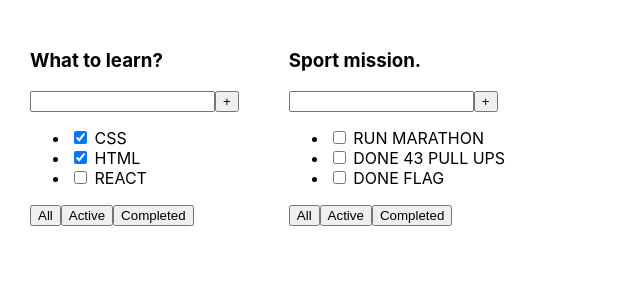
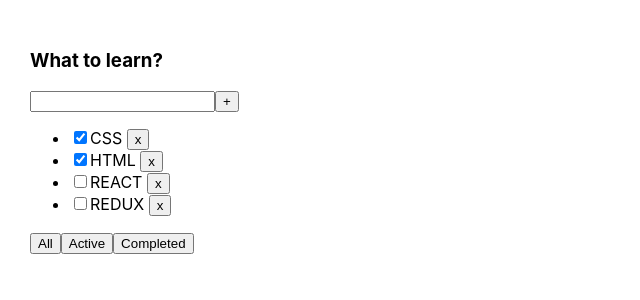
Before and after one commit to borec22/TODOLIST, a React (Create React App) app: page / in a window 1280 px wide. Shown: the top 300 px of the page, without its empty margins (0-640 px from the left). Built offline with nearby package versions, Linux system fonts and the light colour scheme.

Commit message:
add capabilities removeTask, filterTasks: all, active, completed

```diff
--- a/src/App.tsx
+++ b/src/App.tsx
@@ -1,22 +1,41 @@
-import React from 'react';
+import React, {useState} from 'react';
 import './App.css';
-import {TaskType, Todolist} from "./Todolist";
+import {TaskType, Todolist} from './Todolist';
+
+export type FilterType = 'all' | 'active' | 'completed';
 
 function App() {
-    const tasks1: Array<TaskType> = [
+   const [tasks, setTasks] = useState<Array<TaskType>>([
       {id: 1, title: 'CSS', isDone: true},
       {id: 2, title: 'HTML', isDone: true},
-        {id: 3, title: 'REACT', isDone: false}
-    ];
-    const tasks2: Array<TaskType> = [
-        {id: 1, title: 'RUN MARATHON', isDone: false},
-        {id: 2, title: 'DONE 43 PULL UPS', isDone: false},
-        {id: 3, title: 'DONE FLAG', isDone: false}
-    ];
+      {id: 3, title: 'REACT', isDone: false},
+      {id: 4, title: 'REDUX', isDone: false},
+   ]);
+   const [filter, setFilter] = useState<FilterType>('all');
+
+   const handleRemoveTask = (taskId: number) => {
+      const filteredTasks = tasks.filter(task => task.id !== taskId);
+      setTasks(filteredTasks);
+   }
+   const handleChangeFilter = (filter: FilterType) => {
+      setFilter(filter);
+   }
+
+   let tasksTodoList = tasks;
+
+   if (filter === 'completed') {
+      tasksTodoList = tasksTodoList.filter( task => task.isDone);
+   } else if (filter === 'active') {
+      tasksTodoList = tasksTodoList.filter( task => !task.isDone);
+   }
+
    return (
       <div className="App">
-            <Todolist title='What to learn?' tasks={tasks1}/>
-            <Todolist title='Sport mission.' tasks={tasks2}/>
+         <Todolist
+            title='What to learn?'
+            tasks={tasksTodoList}
+            onRemoveTask={handleRemoveTask}
+            onChangeFilter={handleChangeFilter}/>
       </div>
    );
 }
--- a/src/Todolist.tsx
+++ b/src/Todolist.tsx
@@ -1,4 +1,5 @@
-import React from "react";
+import React from 'react';
+import {FilterType} from './App';
 
 export type TaskType = {
    id: number,
@@ -9,9 +10,12 @@
 type PropsType = {
    title: string,
    tasks: Array<TaskType>,
+   onRemoveTask: (idTask: number) => void
+   onChangeFilter: (filter: FilterType) => void
 }
 
 export function Todolist(props: PropsType) {
+
    return (
       <div>
          <h3>{props.title}</h3>
@@ -20,14 +24,23 @@
             <button>+</button>
          </div>
          <ul>
-                <li><input type="checkbox" checked={props.tasks[0].isDone}/> <span>{props.tasks[0].title}</span></li>
-                <li><input type="checkbox" checked={props.tasks[1].isDone}/> <span>{props.tasks[1].title}</span></li>
-                <li><input type="checkbox" checked={props.tasks[2].isDone}/> <span>{props.tasks[2].title}</span></li>
+            {
+               props.tasks.map(task =>
+                  <li key={task.id}>
+                     <input type="checkbox" checked={task.isDone}/>
+                     <span>{task.title} </span>
+                     <button onClick={() => {
+                        props.onRemoveTask(task.id);
+                     }}>
+                        x
+                     </button>
+                  </li>)
+            }
          </ul>
          <div>
-                <button>All</button>
-                <button>Active</button>
-                <button>Completed</button>
+            <button onClick={ () => { props.onChangeFilter('all') } }>All</button>
+            <button onClick={ () => { props.onChangeFilter('active') } }>Active</button>
+            <button onClick={ () => { props.onChangeFilter('completed') } }>Completed</button>
          </div>
       </div>
    );
```
Lines whose indentation alone changed are shown as unchanged.
